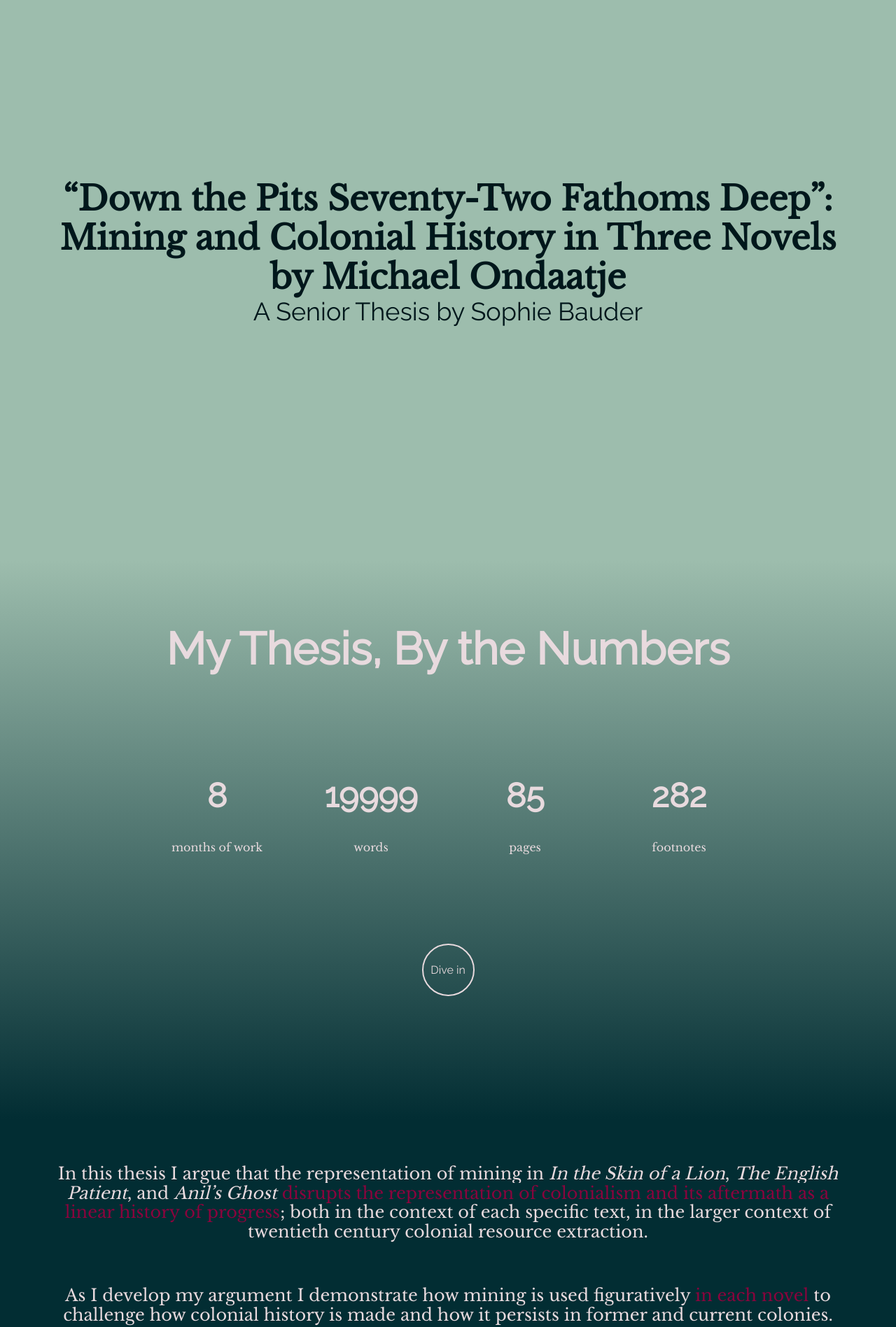
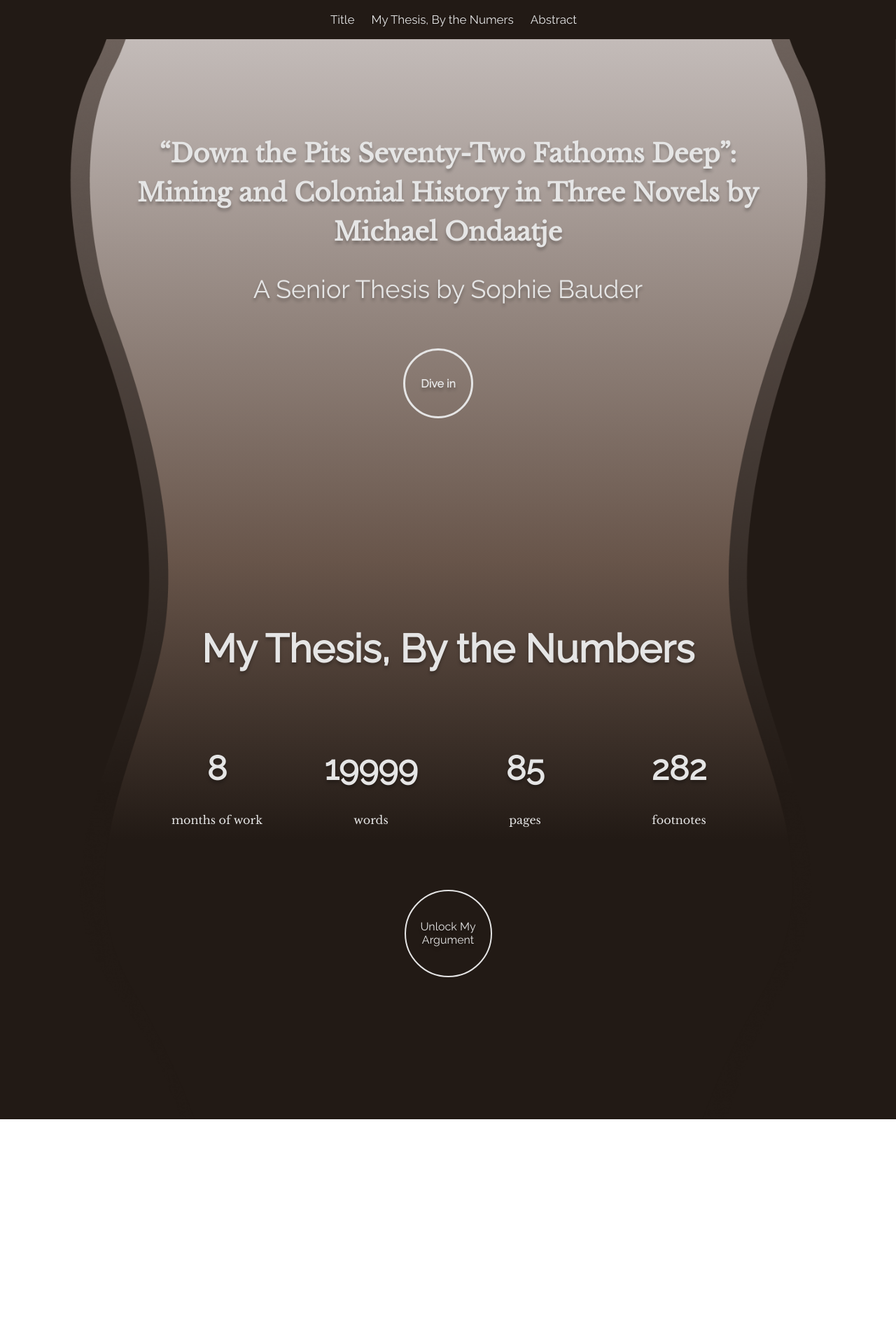
Before and after one commit to sophiebaud11/alt-thesis, a plain HTML site: page index.html in a window 1280 px wide. Shown: the top 1897 px of the page at 70% size. After the commit the page ends 1600 px from the top, so only its background shows below. Drawn offline with nearby package versions, Linux system fonts and the light colour scheme.

Commit message:
update 12/3

```diff
--- a/index.html
+++ b/index.html
@@ -5,12 +5,21 @@
     <link rel="stylesheet" href="styles.css">
     <script src="scripts.js" charset="utf-8"></script>
     <link href="https://fonts.googleapis.com/css2?family=Libre+Baskerville&family=Raleway&display=swap" rel="stylesheet">
-    <title></title>
+    <title>Sophie's Thesis</title>
   </head>
   <body>
+    <div class="background-img">
+
       <div class="section" id="title">
+        <div class="topnav" id="topnav-opening">
+          <a href="./index.html#title">Title</a>
+          <a href="./index.html#counter-widget">My Thesis, By the Numers</a>
+          <a href="./abstract.html">Abstract</a>
+        </div>
+
         <h1>“Down the Pits Seventy-Two Fathoms Deep”: Mining and Colonial History in Three Novels by Michael Ondaatje</h1>
         <h2>A Senior Thesis by Sophie Bauder</h2>
+        <a href="#counter-widget"><button type="button" name="button" class="dive-in">Dive in</button> </a>
       </div>
       <!-- <button onclick="runAnimations()">Animate</button> -->
       <div class="section" id="counter-widget">
@@ -25,16 +34,9 @@
           <div class="subtitle">pages</div>
           <div class="subtitle">footnotes</div>
         </div>
-      <a href="#abstract"><button type="button" name="button" onclick="runHighlights()" class="dive-in">Dive in</button> </a>
-    </div>
-    <div class="section" id="abstract">
-      <p class="abstract-text">In this thesis I argue that the representation of mining in <i>In the Skin of a Lion</i>, <i>The English Patient</i>, and <i>Anil’s Ghost</i> <mark id="highlight1">disrupts the representation of colonialism and its aftermath as a linear history of progress</mark>; both in the context of each specific text, in the larger context of twentieth century colonial resource extraction. </p>
-      <p class="abstract-text">As I develop my argument I demonstrate how mining is used figuratively <mark id="highlight2">in each novel</mark> to challenge how colonial history is made and how it persists in former and current colonies.</p>
-      <div class="container2">
-        <img src="itsoalcover.jpeg" alt="Book cover of In the Skin of a Lion.">
-        <img src="tepcover.jpeg" alt="Book cover of The English Patient.">
-        <img src="agcover.jpeg" alt="Book cover of Anil's Ghost.">
+        <a href="./abstract.html"><button type="button" name="button" onclick="runHighlights()" class="i-argue">Unlock My Argument</button> </a>
       </div>
     </div>
+
   </body>
 </html>
--- a/scripts.js
+++ b/scripts.js
@@ -63,6 +63,7 @@ function highlighter(text_to_highlight) {
 	text_to_highlight.style.backgroundPosition = "-99.99% 0";
 }
 function runHighlights() {
+	console.log("running highlights")
 	var highlight1 = document.querySelector("#highlight1");
 	var highlight2 = document.querySelector("#highlight2");
 	setTimeout(highlighter, 1000, highlight1)
--- a/styles.css
+++ b/styles.css
@@ -4,48 +4,112 @@ html {
 }
 body {
   width: 100%;
-  height: 300vh;
+  height: 200vh;
   margin: 0;
+}
+.background-img {
+  background: url('mine_sides.png') no-repeat left top,  linear-gradient(180deg, #CAC3C1 0%, #68554A 50%, #221A15 75%);;
+  /* Set rules to fill background */
+  height: 200vh;
+
+  /* Set up proportionate scaling */
+  min-width: 100%;
+  background-position: center;
+  background-repeat: no-repeat;
+  background-size: cover;
 }
 .section {
   margin: 0;
   height: 100vh;
   width: 100%;
 }
+.topnav {
+  text-align: center;
+  overflow: hidden;
+  font-family: 'Raleway';
+  padding: 8px 8px;
+   position: fixed;
+   width: 100%;
+}
+#topnav-opening {
+  background-color: #221A15;
+}
+#topnav-abstract {
+  background-color: #022D33;
+}
+/* Style the links inside the navigation bar */
+.topnav a {
+  color: #E5E5E5;
+  text-align: center;
+  text-decoration: none;
+  font-size: 17px;
+  padding: 10px 10px;
+  display: inline-block;
+  position: relative;
+  text-shadow: 0px 1px 1px rgba(0, 0, 0, 0.25);
+
+}
+
+/* Change the color of links on hover */
+.topnav a:after {
+  background: none repeat scroll 0 0 transparent;
+  bottom: 0;
+  content: "";
+  display: block;
+  height: 1px;
+  left: 50%;
+  position: absolute;
+  background: #E5E5E5;
+  transition: width 0.3s ease 0s, left 0.3s ease 0s;
+  width: 0;
+}
+.topnav a:hover:after {
+  width: 100%;
+  left: 0;
+}
+
+/* Add a color to the active/current link */
+.topnav a.active {
+  /* background-color: #04AA6D; */
+  color: #CAC3C1;
+}
+
 #title {
   top: 0vh;
   bottom: 100vh;
-  background-color: #9DBDAD;
 }
 h1 {
   font-family: 'Libre Baskerville', serif;
   font-style: normal;
   font-weight: bolder;
-  font-size: 48px;
+  font-size: 36px;
   line-height: 56px;
   text-align: center;
   vertical-align: middle;
-  padding-left: 5%;
-  padding-right: 5%;
-  padding-top: 20%;
+  padding-left: 15%;
+  padding-right: 15%;
+  padding-top: 15%;
+  padding-bottom: 2.5%;
   margin: 0;
-  color: #00171B;
+  color: #E5E5E5;
+
+  text-shadow: 0px 4px 4px rgba(0, 0, 0, 0.25);
 }
 h2 {
   font-family: 'Raleway';
   font-style: normal;
   margin: 0;
-
   font-weight: lighter;
   font-size: 36px;
   line-height: 42px;
   text-align: center;
-  color: #00171B;
+  color: #E5E5E5;
+  text-shadow: 0px 4px 4px rgba(0, 0, 0, 0.25);
 }
 #counter-widget {
   top: 100vh;
-  background: linear-gradient(180deg, #9DBDAD 0%, #022D33 100%);
   bottom: 200vh;
+  color: #E5E5E5;
   text-align: center;
 }
 h3 {
@@ -53,30 +117,34 @@ h3 {
   margin: 0;
   font-style: normal;
   font-weight: 800;
-  font-size: 64px;
+  font-size: 56px;
   line-height: 75px;
   text-align: center;
   padding-top: 7%;
-  color: #E8DADE;
+  color: #E5E5E5;
+  text-shadow: 0px 4px 4px rgba(0, 0, 0, 0.25);
 }
 
 .container {
   display: grid;
-  padding-top: 10%;
+  padding-top: 7%;
   grid-template-columns: 200px 200px 200px 200px;
   grid-template-rows:auto;
   grid-gap: 20px;
   text-align: center;
   align-items: center;
   justify-content: center;
-  color: #E8DADE;
 
 }
 .countup {
   font-family: 'Raleway';
   font-style: normal;
   font-weight: bold;
+
   font-size: 3em;
+  text-shadow: 0px 4px 4px rgba(0, 0, 0, 0.25);
+    width: 75px;
+
 }
 .subtitle {
   font-family: 'Libre Baskerville';
@@ -85,21 +153,37 @@ h3 {
   font-size: 1em;
 }
 .dive-in {
-  border: 2.5px solid #E8DADE;
+  border: 3px solid #E5E5E5;
   border-radius: 50%;
   font-family: 'Raleway';
-  color: #E8DADE;
-  width: 75px;
-  height: 75px;
-  margin-top: 10%;
+  color: #E5E5E5;
+  font-weight: bolder;
+  text-shadow: 0px 4px 4px rgba(0, 0, 0, 0.25);
+  width: 100px;
+  height: 100px;
+  margin-top: 5%;
+  margin-left: 45%;
+  margin-right: 45%;
   background-color: inherit;
   cursor: pointer;
   font-size: 1em;
 }
+.i-argue {
+  border: 2.5px solid #E5E5E5;
+  border-radius: 50%;
+  font-family: 'Raleway';
+  color: #E5E5E5;
+  text-shadow: 0px 4px 4px rgba(0, 0, 0, 0.25);
+  width: 125px;
+  height: 125px;
+  margin-top: 7%;
+  background-color: inherit;
+  cursor: pointer;
+  font-size: 1em;
+}
+
 #abstract {
-  top: 200vh;
-  bottom: 300vh;
-  background-color: #022D33;
+  background-color: #E5E5E5;
 }
 .abstract-text {
   text-align: center;
@@ -111,17 +195,20 @@ h3 {
   padding-left: 5%;
   padding-right: 5%;
   margin: 0;
-  color: #E8DADE;
+  color: #022D33;
+  text-shadow: 0px 1px 1px rgba(0, 0, 0, 0.25);
+
 }
 #abstract mark {
-  background-color: #022D33;
+  background-color: #E5E5E5;
   color: #89043d;
-
   background-image: linear-gradient(to right, rgba(255,255,255,0) 50%, #ddd 50%);
   background-position: -0% 0;
   background-size: 200% auto;
   transition: background-position 1s ease-out;
+
 }
+
 .container2 {
   display: grid;
   padding-top: 5%;
```
Also changed, not shown: abstract.html (added, +27 -0 lines), mine_sides.png (added). Lines whose indentation alone changed are shown as unchanged.
